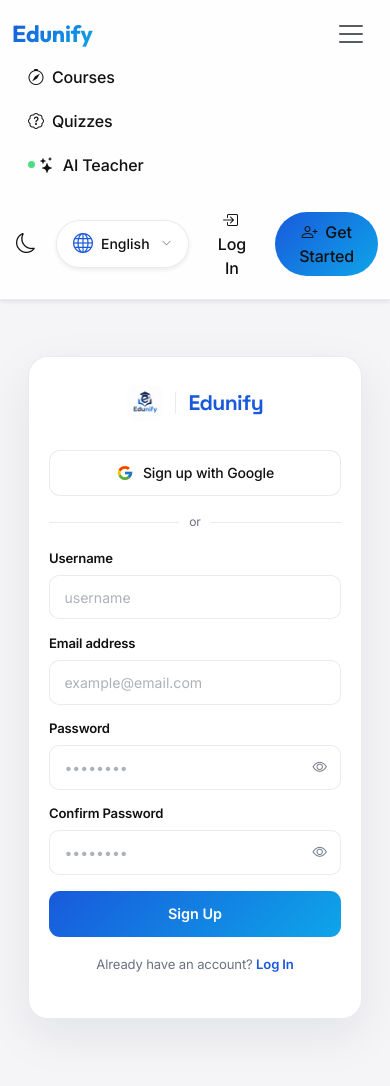
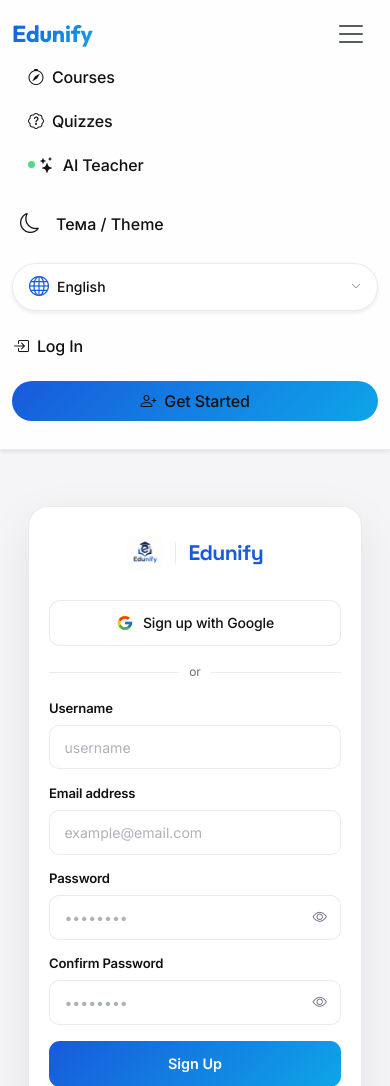
Before and after one commit to mukhammadrizo2009/Edunify, a Django app: page /users/register/ in a window 390 px wide, after a click that opens the changed part. Shown: the top 1086 px of the page. Run offline with Django 5.2, Linux system fonts and the light colour scheme; some libraries are stand-ins or nearby versions.

Commit message:
Fix navbar mobile layout overflow and alignment

```diff
--- a/templates/navbar.html
+++ b/templates/navbar.html
@@ -78,22 +78,25 @@ ul.lang-dropdown-menu .dropdown-item.active i {
                     </a>
                 </li>
             </ul>
-            <div class="d-flex align-items-center gap-3 mt-3 mt-lg-0">
+            <div class="d-flex flex-column flex-lg-row align-items-start align-items-lg-center gap-3 mt-3 mt-lg-0 pb-3 pb-lg-0">
                 <!-- Theme Toggle Button -->
-                <button class="btn btn-link text-decoration-none text-muted p-1 d-flex align-items-center justify-content-center" id="themeToggleBtn" aria-label="Toggle theme" style="border: none; background: transparent; outline: none; box-shadow: none;">
+                <button class="btn btn-link text-decoration-none text-muted p-2 d-flex align-items-center justify-content-start justify-content-lg-center w-100 w-lg-auto rounded" id="themeToggleBtn" aria-label="Toggle theme" style="border: none; background: transparent; outline: none; box-shadow: none;">
                     <i class="bi bi-moon fs-5" id="themeToggleIcon" style="color: var(--text-main);"></i>
+                    <span class="d-inline-block d-lg-none ms-3" style="color: var(--text-main); font-weight: 500;">Тема / Theme</span>
                 </button>
 
-                <!-- Language Switcher (Pill style with globe icon and chevron-down) -->
-                <div class="dropdown">
-                    <button class="btn dropdown-toggle d-flex align-items-center gap-2 px-3 py-2 rounded-pill shadow-sm border" type="button" id="langDropdown" data-bs-toggle="dropdown" aria-expanded="false" style="background-color: var(--bg-card); color: var(--text-main); border-color: var(--border-color) !important; font-weight: 500; font-size: 14px;">
+                <!-- Language Switcher -->
+                <div class="dropdown w-100 w-lg-auto">
+                    <button class="btn dropdown-toggle d-flex align-items-center justify-content-between justify-content-lg-start gap-2 px-3 py-2 rounded-pill shadow-sm border w-100 w-lg-auto" type="button" id="langDropdown" data-bs-toggle="dropdown" aria-expanded="false" style="background-color: var(--bg-card); color: var(--text-main); border-color: var(--border-color) !important; font-weight: 500; font-size: 14px;">
+                        <div class="d-flex align-items-center gap-2">
                             <i class="bi bi-globe fs-5" style="color: var(--color-primary);"></i>
                             <span>
                                 {% if lang == 'tj' %}Тоҷикӣ
                                 {% elif lang == 'ru' %}Русский
                                 {% else %}English{% endif %}
                             </span>
-                        <i class="bi bi-chevron-down ms-1 text-muted" style="font-size: 10px;"></i>
+                        </div>
+                        <i class="bi bi-chevron-down ms-2 text-muted" style="font-size: 10px;"></i>
                     </button>
                     <ul class="dropdown-menu lang-dropdown-menu dropdown-menu-end border-0 shadow-lg" aria-labelledby="langDropdown">
                         <li>
@@ -120,7 +123,7 @@ ul.lang-dropdown-menu .dropdown-item.active i {
                 {% if user.is_authenticated %}
                     {% if user.role == 'teacher' or user.role == 'admin' %}
                         <a href="{% url 'dashboard' %}"
-                           class="btn rounded-pill d-flex align-items-center gap-2 px-4 py-2 text-decoration-none"
+                           class="btn rounded-pill d-flex align-items-center justify-content-center justify-content-lg-start gap-2 px-4 py-2 text-decoration-none w-100 w-lg-auto"
                            id="navUserBtn"
                            style="background: linear-gradient(135deg, #059669, #0d9488); color: #fff; font-weight: 600;">
                             {% if user.avatar %}
@@ -133,7 +136,7 @@ ul.lang-dropdown-menu .dropdown-item.active i {
                         </a>
                     {% else %}
                         <a href="{% url 'dashboard' %}"
-                           class="btn btn-purple rounded-pill d-flex align-items-center gap-2 px-4 py-2 text-decoration-none"
+                           class="btn btn-purple rounded-pill d-flex align-items-center justify-content-center justify-content-lg-start gap-2 px-4 py-2 text-decoration-none w-100 w-lg-auto"
                            id="navUserBtn">
                             {% if user.avatar %}
                                 <img src="{{ user.avatar.url }}" alt="avatar" class="rounded-circle"
@@ -145,11 +148,11 @@ ul.lang-dropdown-menu .dropdown-item.active i {
                         </a>
                     {% endif %}
                 {% else %}
-                    <a href="{% url 'login' %}" class="btn btn-link text-decoration-none fw-medium" style="color: var(--text-main);">
+                    <a href="{% url 'login' %}" class="btn btn-link text-decoration-none fw-medium text-start px-0 px-lg-2 w-100 w-lg-auto" style="color: var(--text-main);">
                         <i class="bi bi-box-arrow-in-right me-1"></i>
                         {% if lang == 'tj' %}Даромадан{% elif lang == 'ru' %}Войти{% else %}Log In{% endif %}
                     </a>
-                    <a href="{% url 'register' %}" class="btn btn-purple rounded-pill px-4 py-2">
+                    <a href="{% url 'register' %}" class="btn btn-purple rounded-pill px-4 py-2 w-100 w-lg-auto text-center">
                         <i class="bi bi-person-plus me-1"></i>
                         {% if lang == 'tj' %}Оғоз кардан{% elif lang == 'ru' %}Начать{% else %}Get Started{% endif %}
                     </a>
```
Lines whose indentation alone changed are shown as unchanged.
